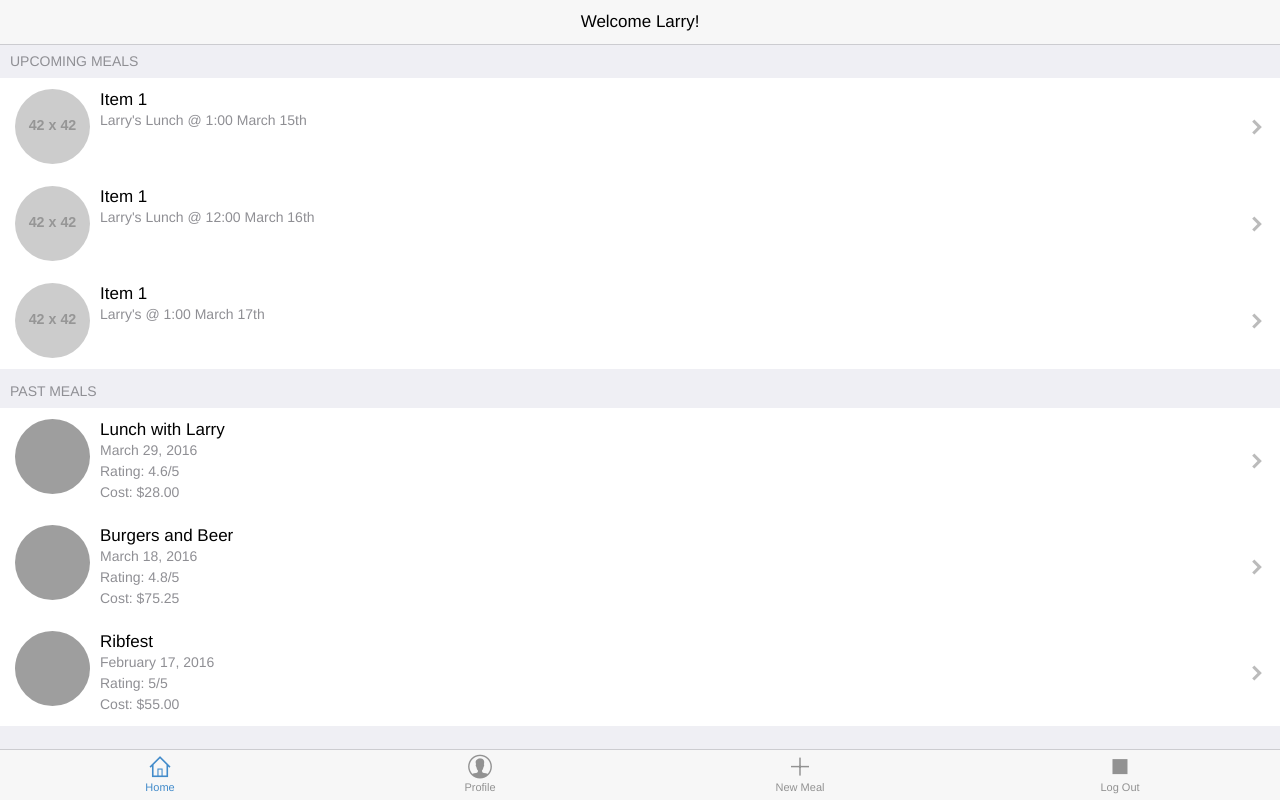
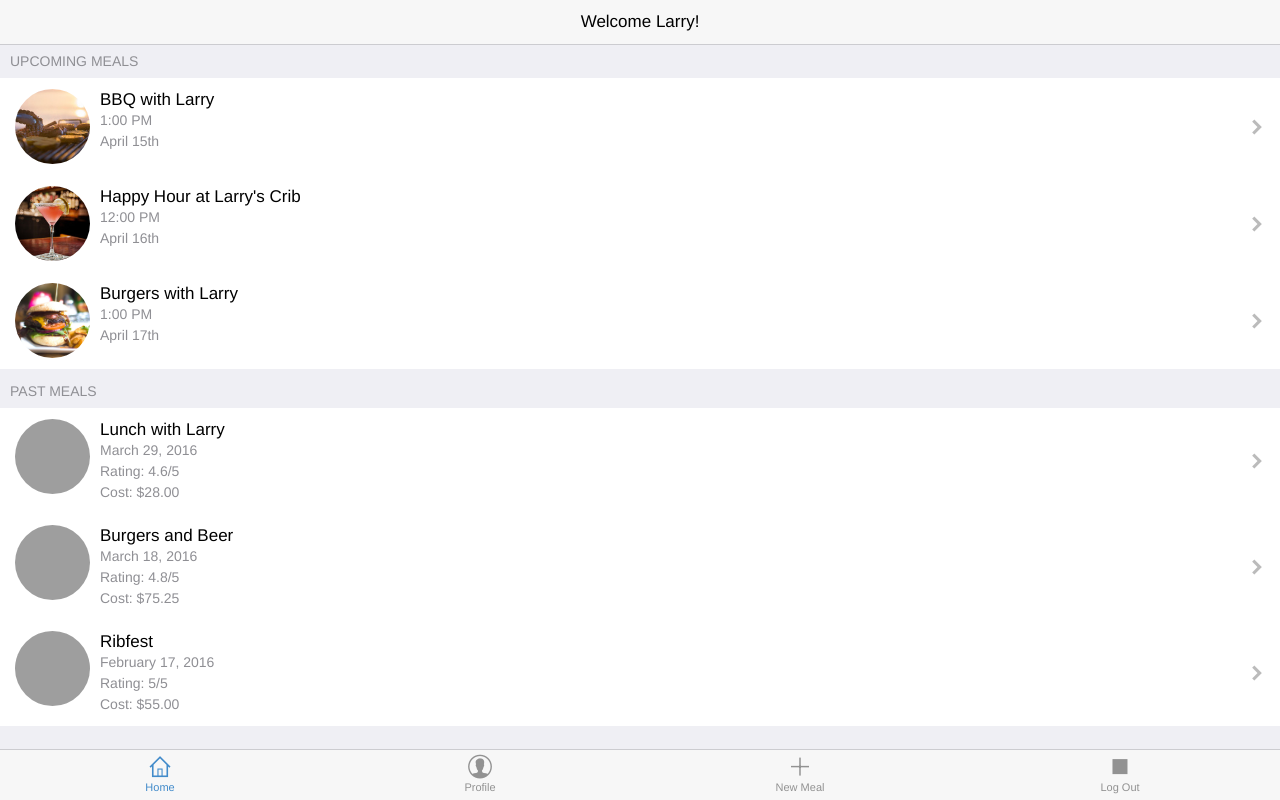
Before and after one commit to kennyzlei/FoodForThought, a plain HTML site: page host-homepage.html in a window 1280 px wide. Drawn offline with Linux system fonts and the light colour scheme; grey boxes are pictures that could not be loaded; placeholder pictures from the web are drawn by us.

Commit message:
Add images to host homepage

```diff
--- a/host-homepage.html
+++ b/host-homepage.html
@@ -41,37 +41,31 @@
         <ul class="table-view">
         <li class="table-view-cell media">
             <a class="navigate-right">
-            <img id="prof_pic" class="media-object pull-left" src="http://placehold.it/42x42">
+            <img id="prof_pic" class="media-object pull-left" src="img/bbq.jpg">
             <div class="media-body">
-                Item 1
-                <p>
-                Larry's Lunch @ 1:00
-                March 15th
-                </p>
+                BBQ with Larry
+                <p>1:00 PM</p>
+                <p>April 15th</p>
             </div>
             </a>
         </li>
         <li class="table-view-cell media">
             <a class="navigate-right">
-            <img id="prof_pic" class="media-object pull-left" src="http://placehold.it/42x42">
+            <img id="prof_pic" class="media-object pull-left" src="img/mixology.jpg">
             <div class="media-body">
-                Item 1
-                <p>
-                Larry's Lunch @ 12:00
-                March 16th
-                </p>
+                Happy Hour at Larry's Crib
+                <p>12:00 PM</p>
+                <p>April 16th</p>
             </div>
             </a>
         </li>
         <li class="table-view-cell media">
             <a class="navigate-right">
-            <img id="prof_pic" class="media-object pull-left" src="http://placehold.it/42x42">
+            <img id="prof_pic" class="media-object pull-left" src="img/burger.jpg">
             <div class="media-body">
-                Item 1
-                <p>
-                Larry's @ 1:00
-                March 17th
-                </p>
+                Burgers with Larry
+                <p>1:00 PM</p>
+                <p>April 17th</p>
             </div>
             </a>
         </li>
```
Also changed, not shown: img/bbq.jpg (added), img/mixology.jpg (added).
